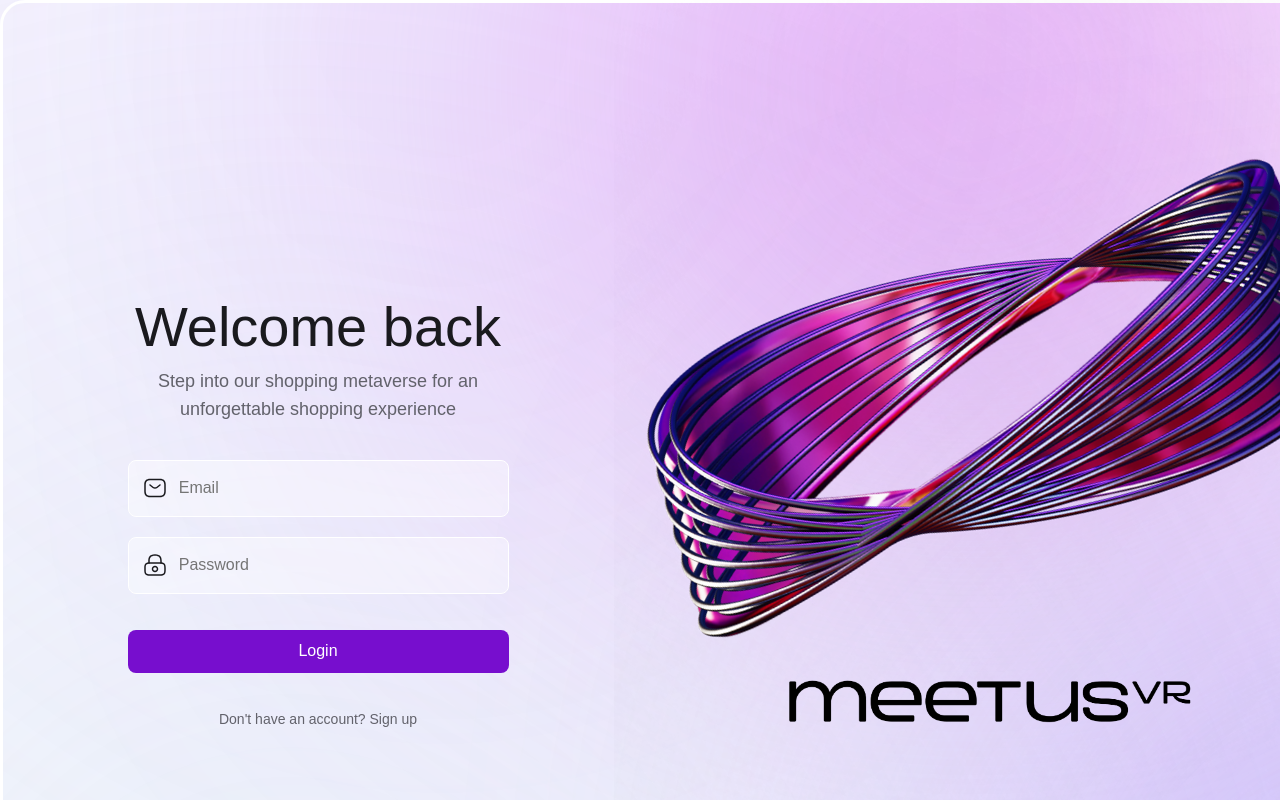
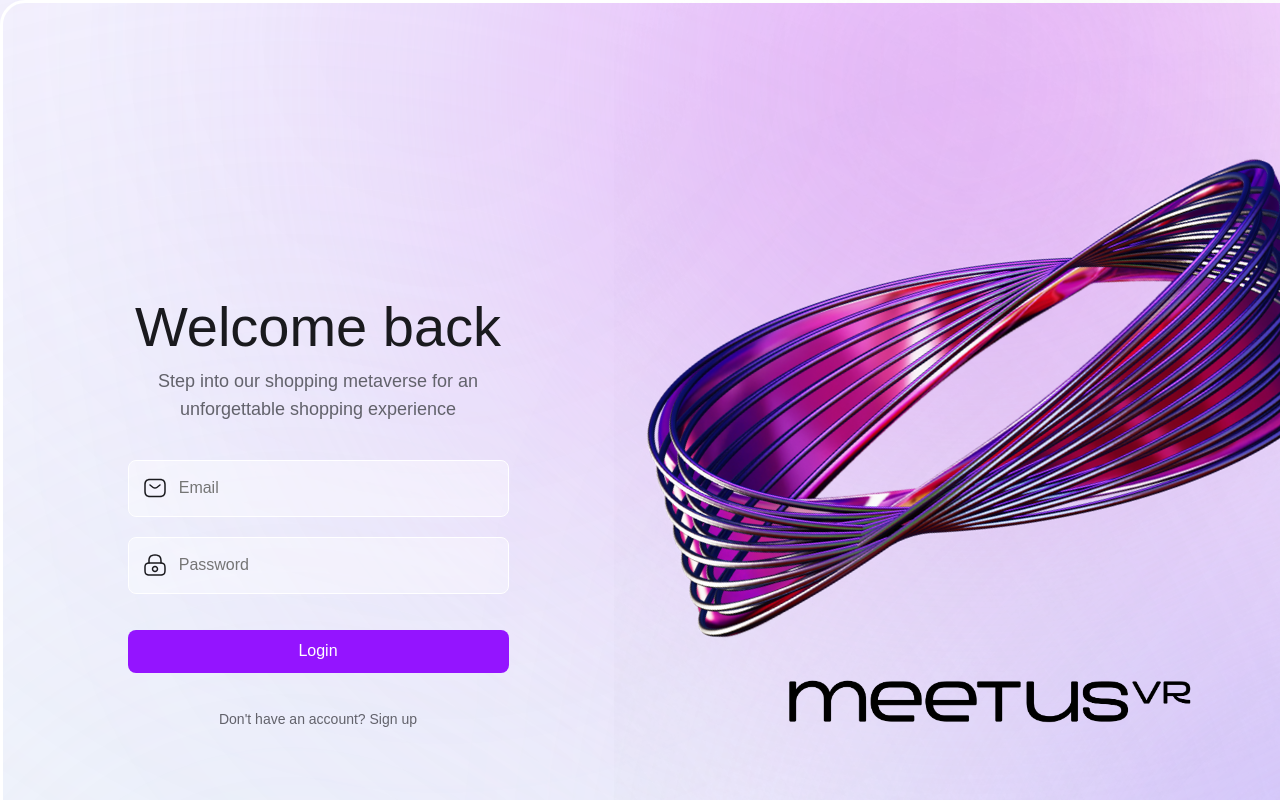
Before and after one commit to abdelrahman-mohamed8568/assessment, a React (Create React App) app: page / in a window 1280 px wide. Shown: the top 800 px of the page. Built offline with nearby package versions, Linux system fonts and the light colour scheme; a web font is replaced by a local one.

Commit message:
Update Login.jsx

```diff
--- a/src/pages/Login.jsx
+++ b/src/pages/Login.jsx
@@ -12,9 +12,14 @@ export default function Login() {
   const dispatch = useDispatch();
   const navigate = useNavigate();
   const { status } = useSelector((state) => state.auth);
+  const emtyInput = (email) => {
+    return /^[^\s@]+@[^\s@]+\.[^\s@]+$/.test(email);
+  };
+  const disableButton =
+    !email || !password || !emtyInput(email) || status === "loading";
   const handleSubmit = async (e) => {
     e.preventDefault();
-    if (!/.+@.+\..+/.test(email)) {
+    if (!emtyInput(email)) {
       return setError("Enter a valid email address");
     }
     if (!password) {
@@ -106,11 +111,11 @@ export default function Login() {
               </div>
             </div>
             <div className="loginButton">
-              <button type="submit" disabled={status === "loading"}>
+              <button type="submit" disabled={disableButton}>
                 {status === "loading" ? "Logging in…" : "Login"}
               </button>
+              {error && <p className="error">{error}</p>}
             </div>
-            {error && <p className="error">{error}</p>}
             <p className="loginFooter">Don't have an account? Sign up</p>
           </form>
           <div className="loginLogo">
```
